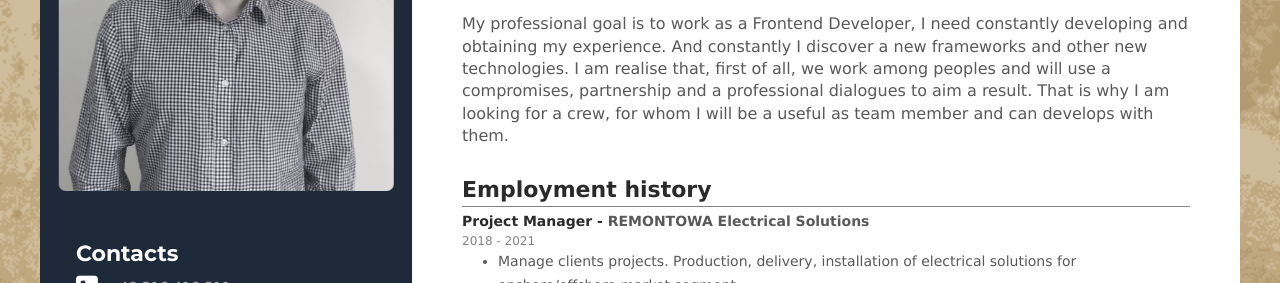
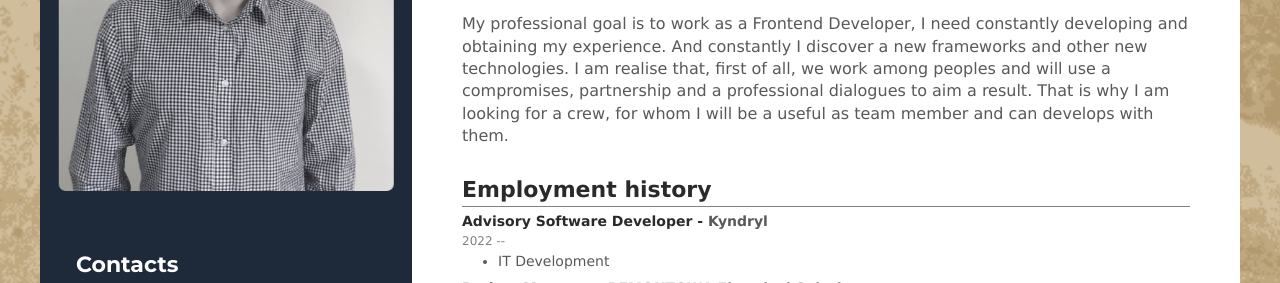
Before and after one commit to googray/SV-RS-en-22, a plain HTML site: page index.html in a window 1280 px wide. Shown: the part 202-485 px from the top of the page. Drawn offline with nearby package versions, Linux system fonts and the light colour scheme.

Commit message:
update 080422

```diff
--- a/index.html
+++ b/index.html
@@ -251,11 +251,13 @@
 
         <section class="jobs" id="jobs">
           <h2 class="jobs-title">Employment history</h2>
-          <!-- <h3 class="jobs-occupation"> Junior - <span class="accent">Magnetic Point</span></h3>
-            <p class="jobs-time">January 2021 - April 2021</p>
-            <ul class="experience">
-                <li class="experience-item">Cutting graphic templates from PSD to HTML</li>
-            </ul> -->
+          <h3 class="jobs-occupation">
+            Advisory Software Developer - <span class="accent">Kyndryl</span>
+          </h3>
+          <p class="jobs-time">2022 --</p>
+          <ul class="experience">
+            <li class="experience-item">IT Development</li>
+          </ul>
           <h3 class="jobs-occupation">
             Project Manager -
             <span class="accent">REMONTOWA Electrical Solutions</span>
```
Also changed, not shown: 1 other file.
